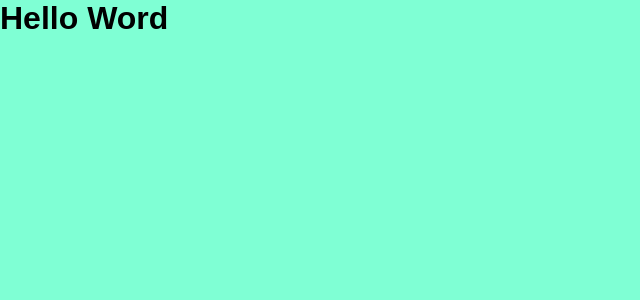
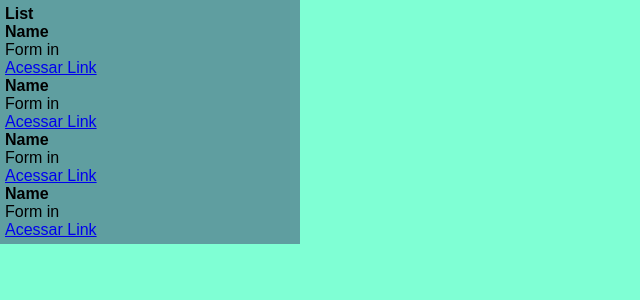
Before and after one commit to williamscalado/userfrontend, a React app: page / in a window 1280 px wide. Shown: the top 300 px of the page, without its empty margins (0-640 px from the left). Built offline with nearby package versions, Linux system fonts and the light colour scheme.

Commit message:
start the first component

```diff
--- a/src/app.jsx
+++ b/src/app.jsx
@@ -1,8 +1,8 @@
 
 import react from "react";
+import { RepositoryList } from "./components/RepositoryList/RepositoryList";
 import './style/global.scss'
 
-export function App(){
-
-    return <h1>Hello Word</h1>
+export function App() {
+    return <RepositoryList/>
 }
--- /dev/null
+++ b/src/components/RepositoryList/RepositoryItem.jsx
@@ -0,0 +1,11 @@
+export function RepositoryItem() {
+    return(
+        <li>
+        <strong>Name</strong>
+        <p>Form in</p>
+        <a href="{}">
+            Acessar Link
+        </a>
+    </li>
+    );
+}
--- /dev/null
+++ b/src/components/RepositoryList/RepositoryList.jsx
@@ -0,0 +1,17 @@
+import { RepositoryItem } from "./RepositoryItem";
+
+export function RepositoryList(){
+    return (
+        <section className="repository-list">
+            <h1>List</h1>
+            <ul>
+               <RepositoryItem/>
+               <RepositoryItem/>
+               <RepositoryItem/>
+               <RepositoryItem/>
+
+            </ul>
+
+        </section>
+    );
+}
--- a/src/index.jsx
+++ b/src/index.jsx
@@ -1,4 +1,4 @@
 import { render } from "react-dom";
 import { App } from "./app";
 
-render(App(), document.getElementById('root'))
+render(App() , document.getElementById('root'))
--- a/src/style/global.scss
+++ b/src/style/global.scss
@@ -2,6 +2,7 @@
     margin: 0;
     padding: 0;
     box-sizing: border-box;
+    font-size: 16px;
 }
 
 body{
@@ -9,3 +10,14 @@ body{
     background-color: aquamarine;
     color: black;
 }
+
+.repository-list{
+    margin: 0;
+    padding: 5px;
+    width: 300px;
+    background-color: cadetblue;
+
+    ul{
+        color: black;
+    }
+}
```
